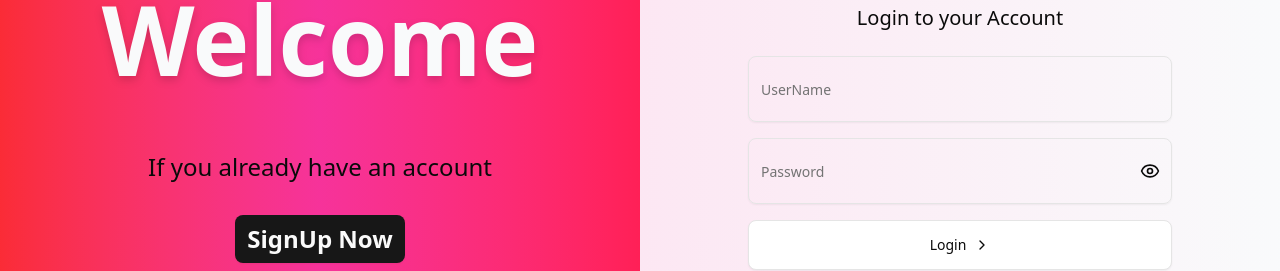
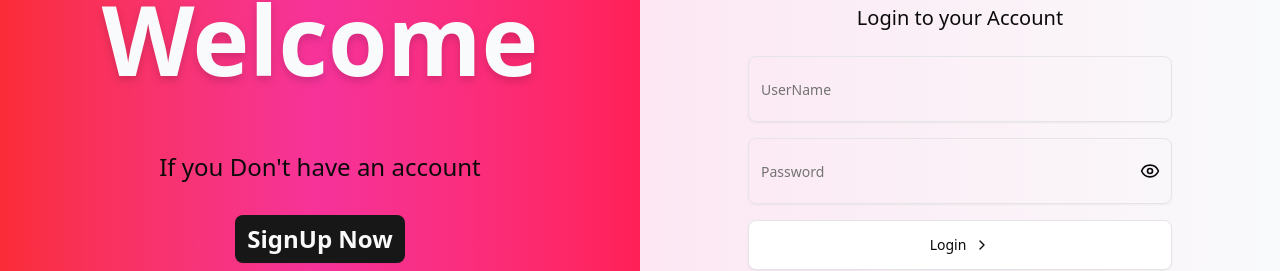
Before and after one commit to Kajee2002/SpiritX_NullPtr_01, a Next.js app: page /login in a window 1280 px wide. Shown: the part 263-534 px from the top of the page. Built offline with nearby package versions, Linux system fonts and the light colour scheme.

Commit message:
Update page.tsx

```diff
--- a/src/app/login/page.tsx
+++ b/src/app/login/page.tsx
@@ -10,7 +10,7 @@ export default function signup(){
         <div className="flex flex-col md:flex-row  h-screen w-screen min-w-screen overflow-scroll">
             <div className="flex flex-col justify-center items-center signup-text h-2/4 md:h-screen w-full md:w-1/2 py-8 px-4 bg-gradient-to-l from-rose-500 via-pink-500 to-red-500 animate-gradient">
             <h1 className="text-6xl md:text-8xl text-gray-50 font-black drop-shadow-lg">Welcome</h1>
-            <p className="pb-3 pt-2 md:pt-16 text-xl md:text-2xl">If you already have an account</p>
+            <p className="pb-3 pt-2 md:pt-16 text-xl md:text-2xl">If you Don't have an account</p>
             <Button className="text-xl md:text-2xl font-semibold my-5 p-4 md:p-6"><Loader2 className="animate-spin hidden" /> <Link href="/sign-up">SignUp Now</Link></Button>
             </div>
             <div className="flex flex-col justify-center items-center signup-text h-2/4 mt-2 md:mt-0 md:h-screen w-full md:w-1/2 py-8 md:py-16 px-4 bg-gradient-to-r from-pink-100 to-gray-50 ">
```
Also changed, not shown: 1 other file (tests, documents, lock files or other folders).
